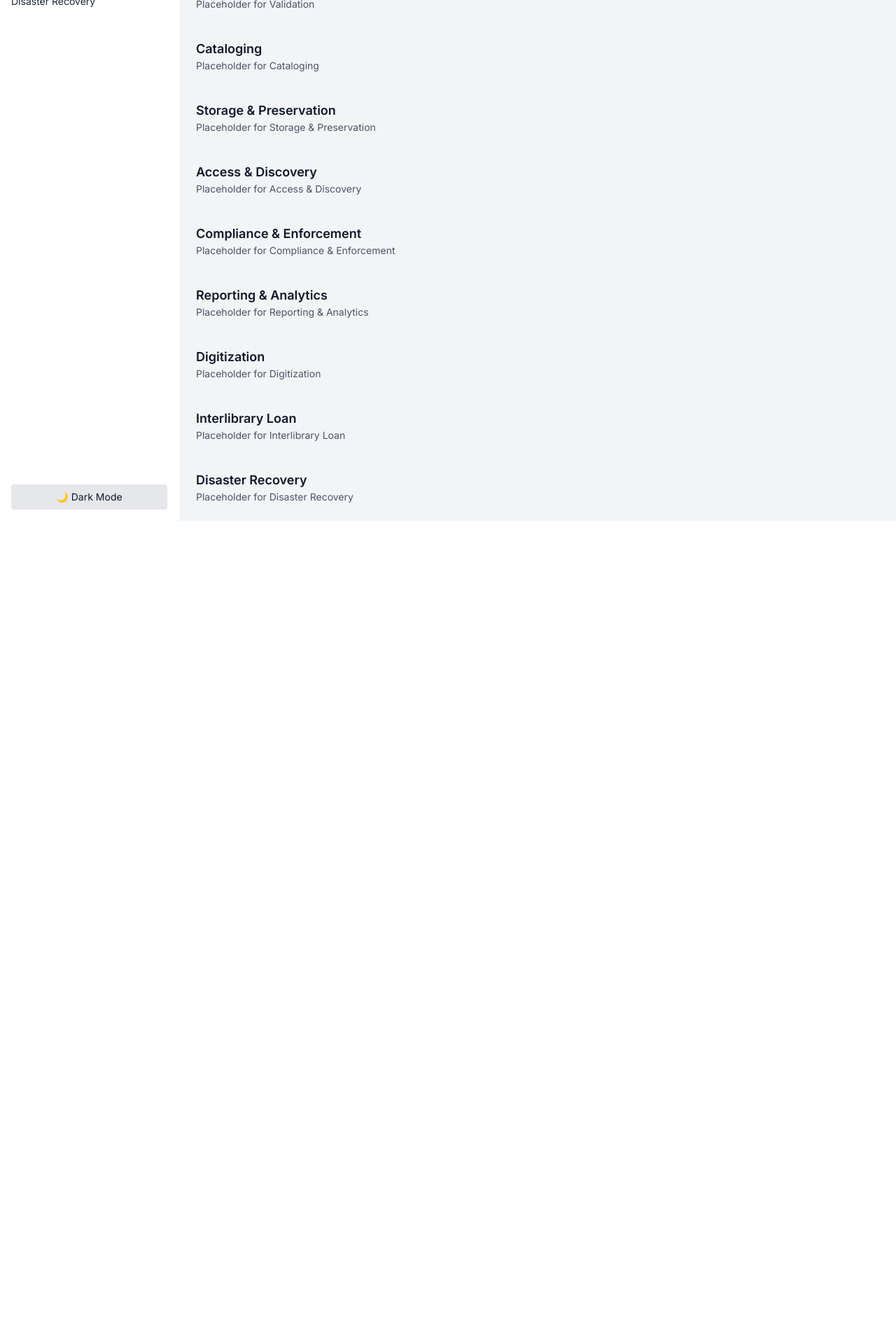
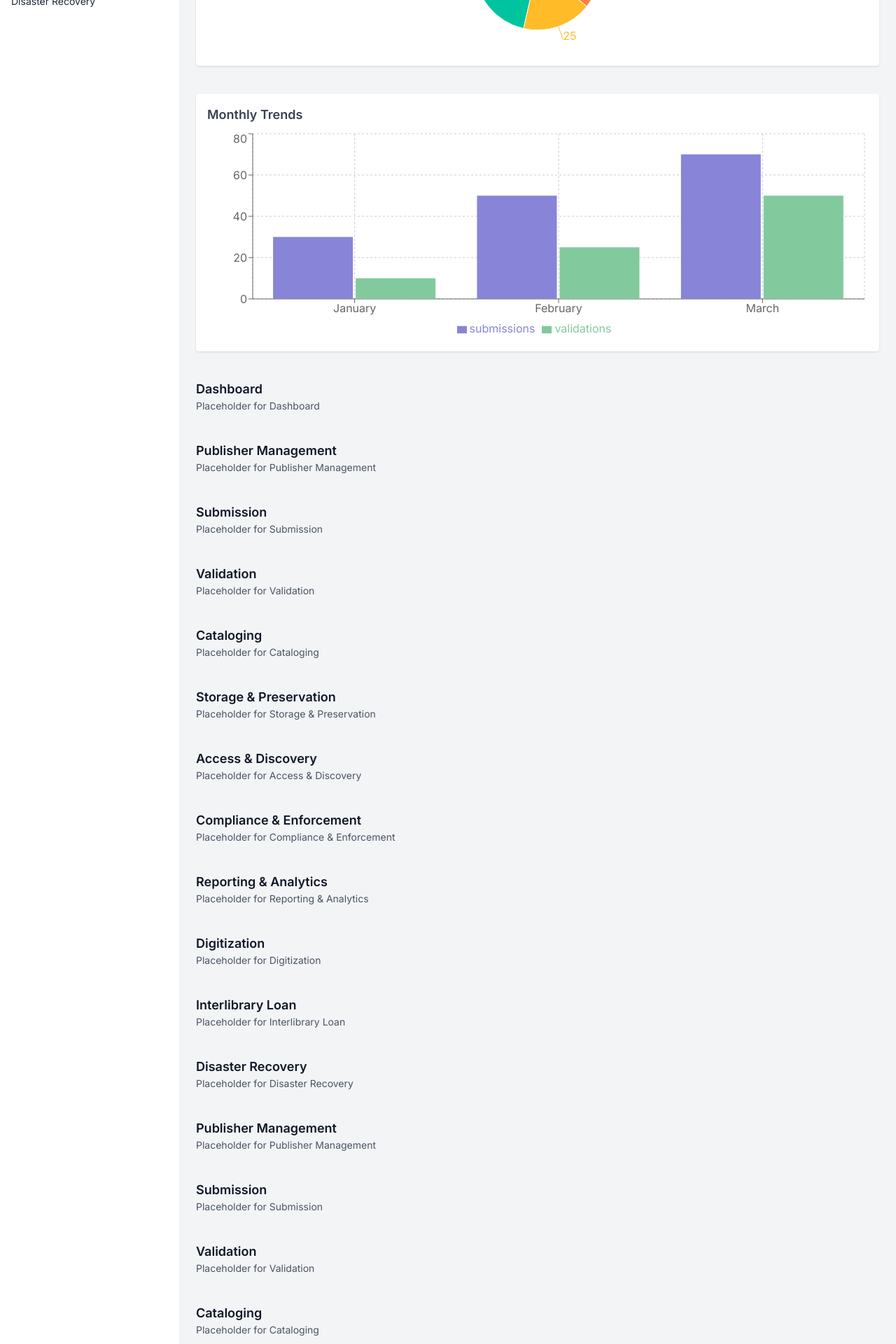
Before and after one commit to muhoozikevon/Deposit, a Next.js app in the folder frontend/: page / in a window 1280 px wide. Shown: the part 420-2340 px from the top of the page at 70% size. Before the commit the page ends 1164 px from the top, so only its background shows below. Built offline with nearby package versions, Linux system fonts and the light colour scheme.

Commit message:
INstalled recharts

```diff
--- a/frontend/package.json
+++ b/frontend/package.json
@@ -12,7 +12,8 @@
     "axios": "^1.9.0",
     "next": "15.3.3",
     "react": "^19.0.0",
-    "react-dom": "^19.0.0"
+    "react-dom": "^19.0.0",
+    "recharts": "^2.15.3"
   },
   "devDependencies": {
     "@eslint/eslintrc": "^3",
--- a/frontend/src/components/NavBar.jsx
+++ b/frontend/src/components/NavBar.jsx
@@ -3,6 +3,7 @@ import { useState } from 'react';
 import { useAuth } from '../context/AuthContext';
 import UserBadge from './UserBadge';
 import LogoutButton from './LogoutButton';
+import Dashboard from './Dashboard'; // at the top of file
 
 const modules = [
   'Dashboard', // ← Add this first
@@ -74,8 +75,12 @@ export default function NavBar({ onToggleDarkMode, darkMode }) {
 
       {/* Page content placeholder */}
       <main className="flex-1 p-6 bg-gray-100 dark:bg-gray-900 text-gray-900 dark:text-white">
-        <h1 className="text-2xl font-bold">Welcome to Legal Deposit</h1>
-        <p className="text-sm mt-2">Select a module from the sidebar.</p>
+  <h1 className="text-2xl font-bold">Welcome to Legal Deposit</h1>
+  <p className="text-sm mt-2">Select a module from the sidebar.</p>
+              {/* Dashboard First */}
+  <section id="dashboard" className="mt-10">
+    <Dashboard />
+  </section>
 
         {modules.map(mod => (
   <section key={mod} id={mod.replace(/\s+/g, '-').toLowerCase()} className="mt-10">
@@ -83,6 +88,13 @@ export default function NavBar({ onToggleDarkMode, darkMode }) {
     <p className="text-sm text-gray-600 dark:text-gray-400">Placeholder for {mod}</p>
   </section>
 ))}
+{/* Placeholders for other modules */}
+  {modules.slice(1).map(mod => (
+    <section key={mod} id={mod.replace(/\s+/g, '-').toLowerCase()} className="mt-10">
+      <h2 className="text-lg font-semibold">{mod}</h2>
+      <p className="text-sm text-gray-600 dark:text-gray-400">Placeholder for {mod}</p>
+    </section>
+  ))}
       </main>
     </div>
   );
```
Also changed, not shown: 1 other file (tests, documents, lock files or other folders).
